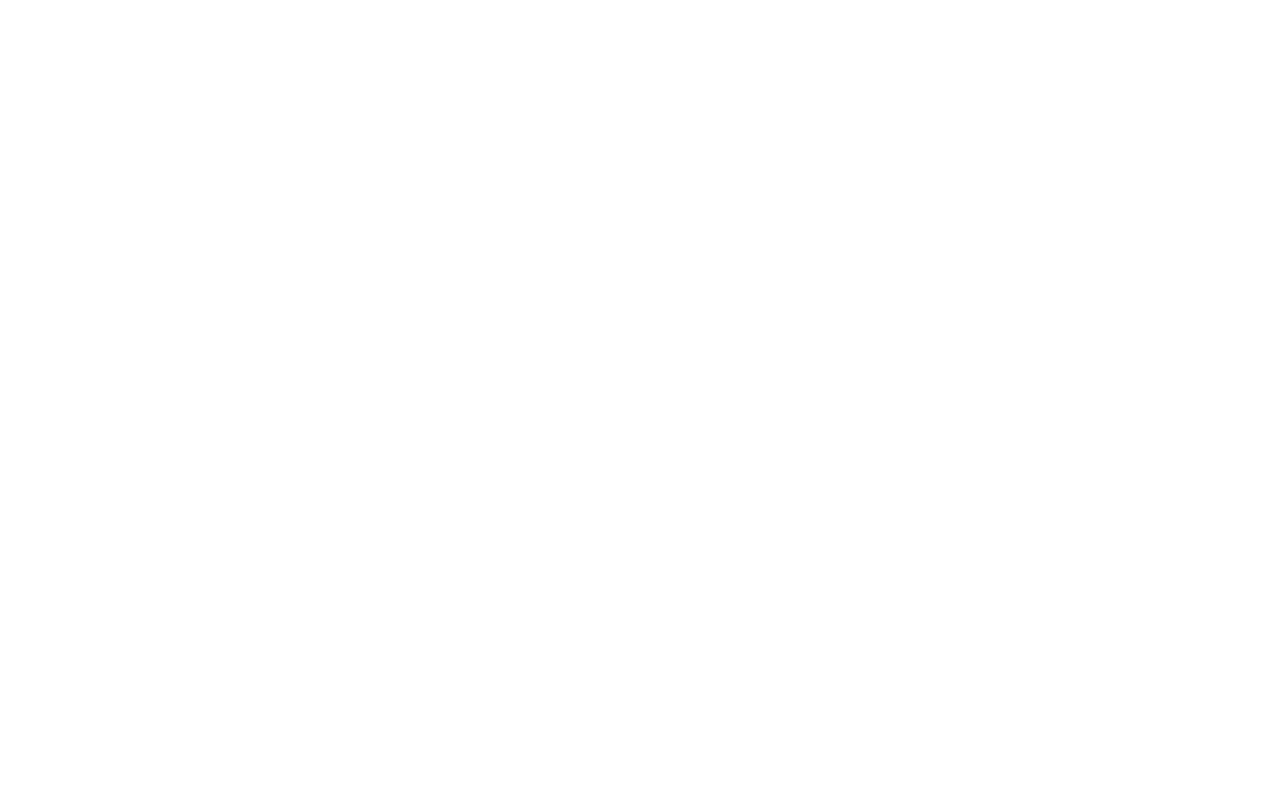
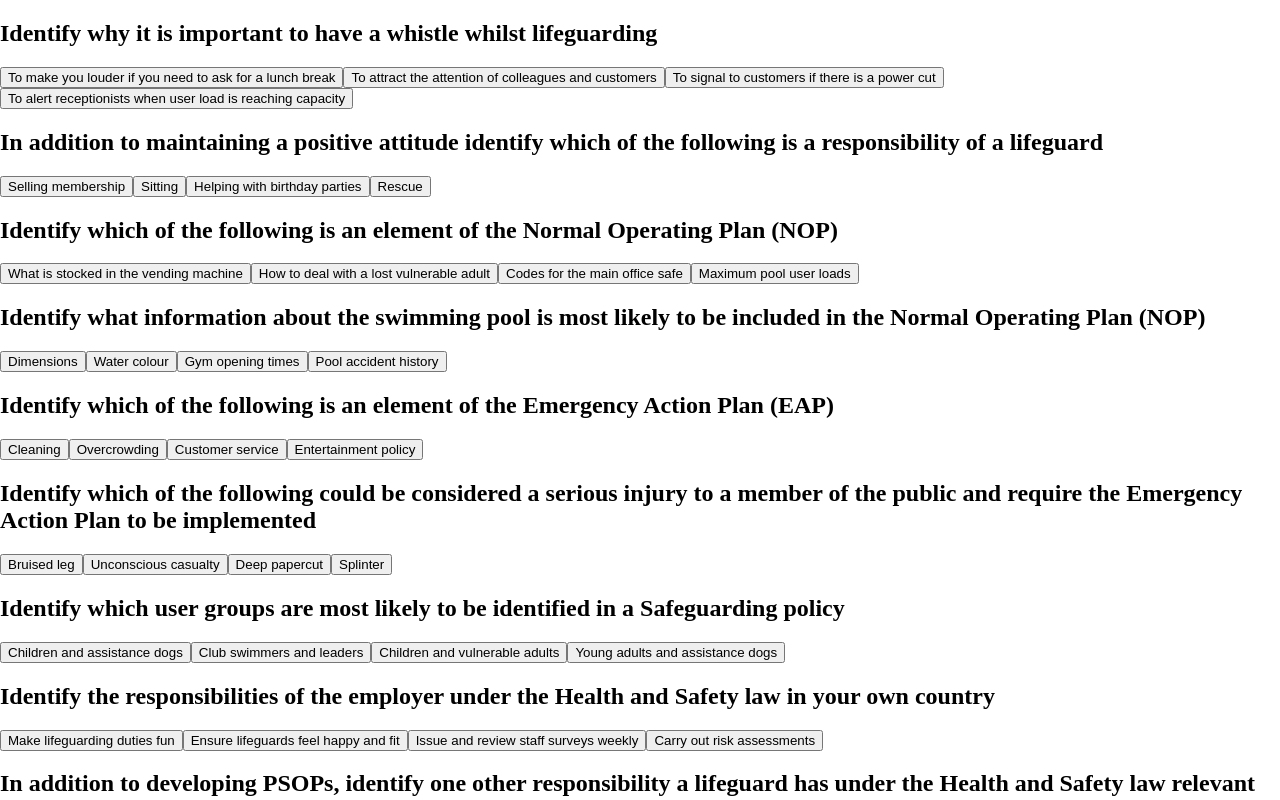
Before and after one commit to WarrenHawker/lifeguard-quiz-app, a React (Vite) app: page / in a window 1280 px wide. Both pictures are taken after a click on the button "Start Quiz". Shown: the top 800 px of the page. Built offline with nearby package versions, Linux system fonts and the light colour scheme.

Commit message:
rendered questions and answers on screen

```diff
--- a/src/App.jsx
+++ b/src/App.jsx
@@ -1,5 +1,5 @@
 import { useState } from "react"
-import Start from "./components/start"
+import Start from "./components/Start"
 import Quiz from "./components/Quiz"
 
 export default function App() {
--- a/src/assets/data.js
+++ b/src/assets/data.js
@@ -1495,7 +1495,7 @@
 		answers: [
 			{
 				id: '45a',
-				answer: 'Normalskin colour, normal pulse and feeling dizzy',
+				answer: 'Normal skin colour, normal pulse and feeling dizzy',
 				isCorrect: false,
 				isSelected: false,
 			},
--- /dev/null
+++ b/src/components/Questions.jsx
@@ -0,0 +1,24 @@
+export default function Questions(props) {
+	console.log(props)
+
+	const questionsDisplay = props.questions.map((question) => {
+		return (
+			<>
+				<h2>{question.question}</h2>
+				{
+					question.answers.map((answer) => {
+						return (
+							<button>{answer.answer}</button>
+						)
+					})
+				}
+			</>
+		)
+	})
+
+	return (
+	<>
+		{questionsDisplay}
+	</>
+	)
+}
--- a/src/components/Quiz.jsx
+++ b/src/components/Quiz.jsx
@@ -1,9 +1,10 @@
 import { useEffect, useState } from 'react';
 import {questionsData} from '../assets/data';
+import Questions from './Questions';
+
 
 export default function Quiz(props) {
   const [questions, setQuestions] = useState()
-  console.log(props.options)
   useEffect(() => {
     if(props.options.mode == 'mock') {
       setQuestions(questionsData)
@@ -24,7 +25,6 @@
             return question
           }
         })
-      console.log("selected questions: ", selectedQuestions)
       setQuestions(selectedQuestions)
     }
   },[])
@@ -46,7 +46,13 @@
     return array;
   }
 
-  return (
-    <></>
-  )
+  if(questions) {
+    return (
+      <>
+        <Questions questions={questions}/>
+        <button>Check Answers</button>
+      </>
+    )
+  } else return <></>
+
 }
```
